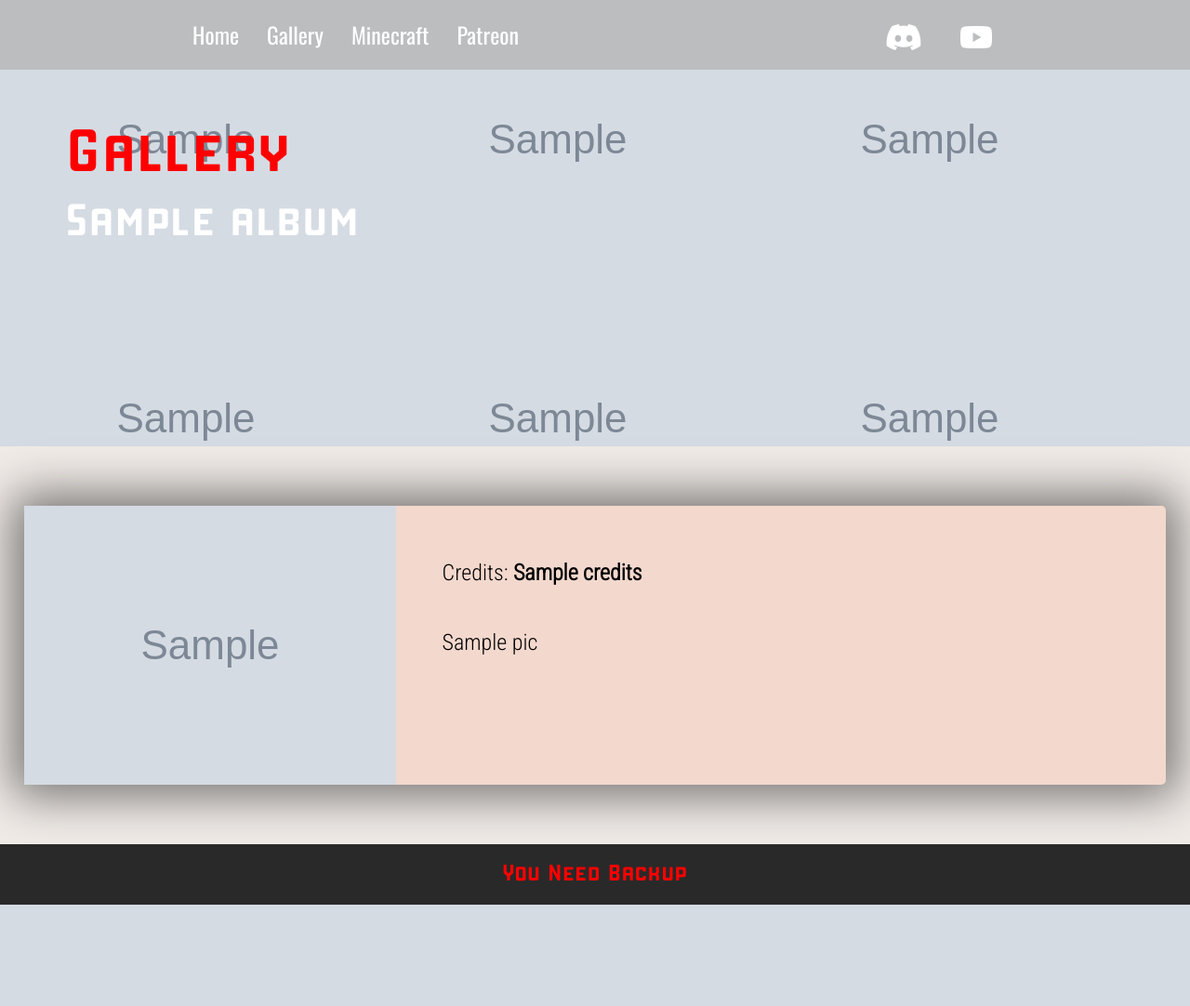
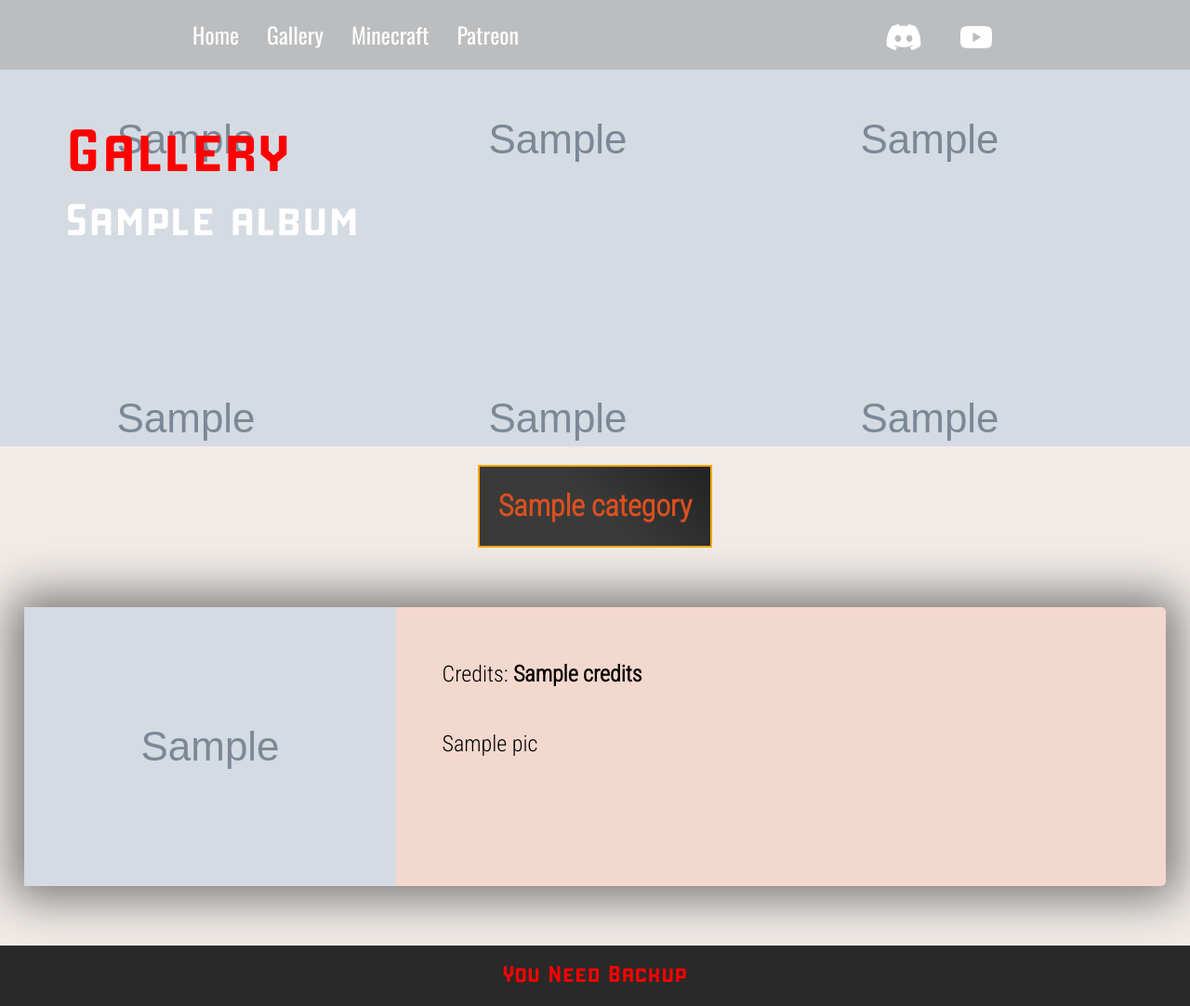
Before and after one commit to RohanJnr/YNBWebsite-Django, a Django app: template ynb_site/templates/gallery/mc_album.html in a window 1280 px wide. Shown: the whole page at 93% size. Before the commit the page ends 973 px from the top, so only its background shows below. Run offline with Django 3.2, Linux system fonts and the light colour scheme; the template is opened without the code that fills it: most values are stand-ins (such as "Sample title", 1, 10 or a date in 2020); grey boxes marked "Sample" are stand-in pictures; some libraries are stand-ins or nearby versions.

Commit message:
added support for image categories.

```diff
--- a/ynb_site/apps/gallery/views.py
+++ b/ynb_site/apps/gallery/views.py
@@ -54,7 +54,7 @@ class McServerGallery(View):
         for category in Category.objects.all():
             category_images = category.picture_set.all().filter(minecraft_server = mc_server)
             if category_images:
-                categories.append(category)
+                categories.append(category.name)
                 all_pictures[category.name] = category_images
 
         thumbnail = mc_server.thumbnail
--- a/ynb_site/static/css/gallery.css
+++ b/ynb_site/static/css/gallery.css
@@ -14,6 +14,25 @@
 .gallery-head h2{
   color: white;
   font-size: 3rem;
+}
+
+.list-categories{
+  display: flex;
+  justify-content: space-around;
+  font-size: 2rem;
+  margin: 20px 10%;
+  color: rgb(218, 80, 31);
+  font-weight: bold;
+}
+
+.list-categories .category{
+  border: orange 2px solid;
+  padding: 20px;
+}
+
+.list-categories .category:hover{
+  background: linear-gradient(135deg, transparent, transparent 50% , rgb(58, 58, 58) 50%, rgb(34, 34, 34));
+  cursor: pointer;
 }
 
 .image-container{
@@ -36,6 +55,20 @@
   margin-bottom: 30px;
 }
 
+
+.list-categories .category.active{
+  background: linear-gradient(45deg, rgb(58, 58, 58) 50%, rgb(34, 34, 34));
+}
+
+.category-images{
+  display: none;
+}
+
+.category-images.active{
+  display: block;
+}
+
+
 @media(max-width: 800px){
   .gallery-head{
     padding-top: 15%;
@@ -54,4 +87,8 @@
   .image-container .image-description .credits{
     margin-bottom: 10px;
   }
+  .list-categories{
+    flex-direction: column;
+    font-size: 1.5rem;
+  }
 }
--- a/ynb_site/static/js/main.js
+++ b/ynb_site/static/js/main.js
@@ -1,3 +1,5 @@
+// NAVBAR ------------------------------------
+
 const hamburgerMenu = document.getElementById("hamburger-menu")
 
 const navLeft = document.getElementById("nav-left")
@@ -14,3 +16,47 @@ function showNavbar(e) {
     navLeft.classList.toggle(expandedClassName)
     navRight.classList.toggle(expandedClassName)
 }
+
+// NAVBAR END -----------------------------------
+
+
+// GALLERY
+
+const categories = document.querySelector(".list-categories")
+
+categoryList = [...categories.children]
+
+categoryList.forEach(category => {
+    category.addEventListener("click", listCategoryImages)
+})
+
+firstCategory = categories.firstElementChild
+firstCategory.classList.add("active")
+
+firstCategoryID = firstCategory.id
+
+const categoryImages = document.getElementsByClassName(firstCategoryID)[0]
+
+
+categoryImages.classList.add("active")
+
+function listCategoryImages(e){
+    if (!e.target.classList.contains("active")){
+        const activeCategory = document.querySelector(".category.active")
+
+        const activeCategoryImages = document.querySelector(".category-images.active")
+
+        activeCategory.classList.remove("active")
+        activeCategoryImages.classList.remove("active")
+
+        e.target.classList.add("active")
+
+        console.log(e.target.id)
+
+        const requestedCategoryImages = document.getElementsByClassName(e.target.id)[0]
+
+        requestedCategoryImages.classList.add("active")
+    }
+}
+
+// GALLERY END -------------------------------------
--- a/ynb_site/templates/gallery/mc_album.html
+++ b/ynb_site/templates/gallery/mc_album.html
@@ -9,6 +9,14 @@
 		<h1>Gallery</h1>
 		<h2>{{ album }}</h2>
 	</div>
+	<div class="list-categories">
+		{% for category in categories %}
+			<div class="category" id="{{ category }}">{{ category }}</div>
+		{% endfor %}
+	</div>
+
+	{% for category, pictures in all_pictures.items %}
+		<div class="category-images {{ category }}">
 			{% for pic in pictures %}
 				<div class="image-container">
 					<img src="{{ pic.image.url }}">
@@ -18,7 +26,8 @@
 					</div>
 				</div>
 			{% endfor %}
+		</div>
+	{% endfor %}
+</div>
 
-
-</div>
 {% endblock %}
```
Also changed, not shown: ynb_site/apps/gallery/models.py (+20 -17 lines). Lines whose indentation alone changed are shown as unchanged.
